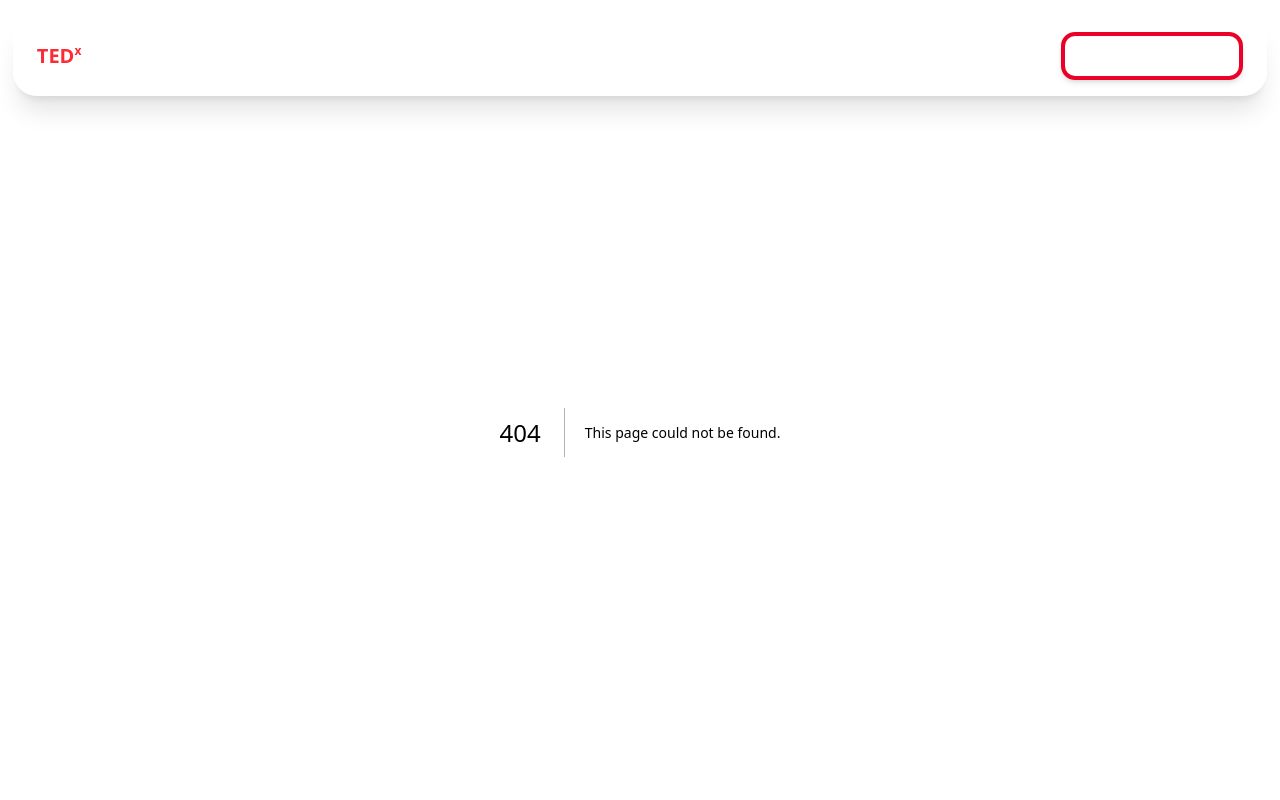
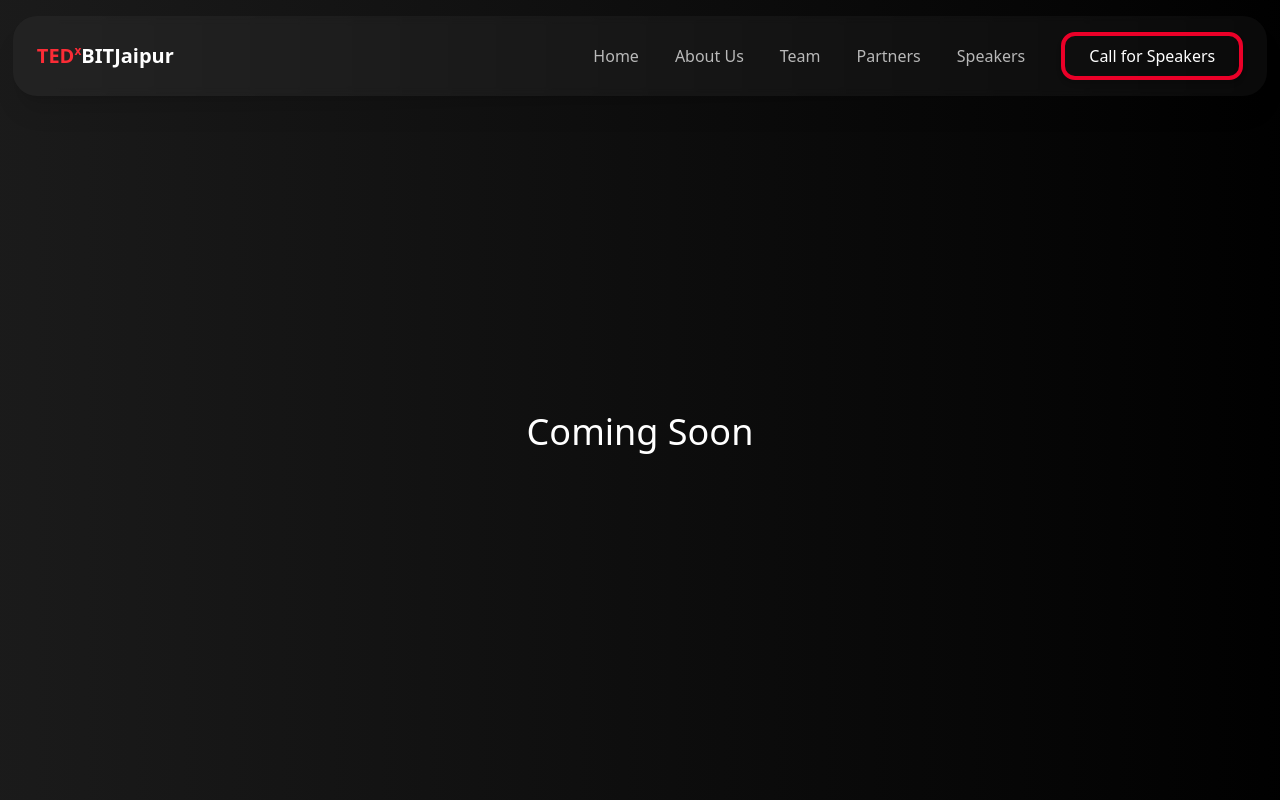
Before and after one commit to vansh-nagar/TEDxWebsite, a Next.js app: page /AboutUs in a window 1280 px wide. Before the commit this address had no page. Shown: the top 800 px of the page. Built offline with nearby package versions, Linux system fonts and the light colour scheme.

Commit message:
feat: remove OurTeam component and integrate its functionality into the main page; update video source and enhance navbar links

```diff
--- /dev/null
+++ b/app/AboutUs/page.jsx
@@ -0,0 +1,12 @@
+import React from "react";
+import CominSoon from "@/components/CominSoon";
+
+const Page = () => {
+  return (
+    <div>
+      <CominSoon />
+    </div>
+  );
+};
+
+export default Page;
--- a/app/OurTeam/OurTeam.jsx
+++ b/app/Ourteam/page.jsx
@@ -2,8 +2,8 @@
 import React, { useState } from "react";
 import { motion, AnimatePresence } from "framer-motion";
 import { FaLinkedin, FaInstagram, FaEnvelope } from "react-icons/fa";
-import Navbar from "../components/navbar"; // adjust if path is different
 import { teamData } from "@/components/data/teamData";
+import VideoSection from "../VideoSection";
 
 // Get unique teams for filters
 const teams = ["All", ...new Set(teamData.map((member) => member.team))];
@@ -22,15 +22,15 @@ const OurTeam = () => {
 
   return (
     <>
-      <Navbar />
-      <section id="team" className="w-full px-6 py-20 bg-black text-white">
+      <VideoSection />
+      <section id="team" className="w-full px-6 py-20  text-white">
         <motion.h2
           initial={{ opacity: 0, y: -50 }}
           animate={{ opacity: 1, y: 0 }}
           transition={{ duration: 1 }}
-          className="text-4xl md:text-5xl font-bold text-center mb-12"
+          className="text-4xl md:text-5xl  text-center mb-12"
         >
-          Our <span className="text-red-500">Team</span>
+          Our - <span className="text-red-500 italic">Team</span>
         </motion.h2>
 
         {/* Filter Buttons */}
@@ -52,21 +52,17 @@ const OurTeam = () => {
 
         {/* Team Cards */}
         <motion.div layout className="max-w-7xl mx-auto">
-          <AnimatePresence mode="wait">
-            {isAll && (
           <div className="flex flex-wrap justify-center gap-8 mb-10">
             {licenseeData.map((member) => (
               <TeamCard key={member.email} member={member} />
             ))}
           </div>
-            )}
 
           <div className="grid grid-cols-1 sm:grid-cols-2 md:grid-cols-3 lg:grid-cols-4 gap-8">
             {otherData.map((member) => (
               <TeamCard key={member.email} member={member} />
             ))}
           </div>
-          </AnimatePresence>
         </motion.div>
       </section>
     </>
--- /dev/null
+++ b/app/Partners/page.jsx
@@ -0,0 +1,12 @@
+import React from "react";
+import CominSoon from "@/components/CominSoon";
+
+const Page = () => {
+  return (
+    <div>
+      <CominSoon />
+    </div>
+  );
+};
+
+export default Page;
--- a/app/VideoSection.jsx
+++ b/app/VideoSection.jsx
@@ -3,7 +3,7 @@ import React from "react";
 
 const VideoSection = () => {
   return (
-    <section className="relative w-full min-h-screen overflow-hidden pt-16">
+    <section className="relative w-full min-h-screen overflow-hidden ">
       {/* Background Video */}
       <video
         className="absolute top-0 left-0 w-full h-full object-contain z-0 bg-black"
@@ -12,7 +12,6 @@ const VideoSection = () => {
         muted
         playsInline
       >
-
         <source src="/US.mp4" type="video/mp4" />
         Your browser does not support the video tag.
       </video>
--- a/app/page.jsx
+++ b/app/page.jsx
@@ -1,4 +1,7 @@
 import AboutUs from "@/components/3dMode";
+import VideoSection from "./VideoSection";
+import OurTeam from "./Ourteam/page";
+
 export default function Home() {
   return (
     <>
--- a/components/3dMode.jsx
+++ b/components/3dMode.jsx
@@ -109,7 +109,7 @@ const AboutUs = () => {
             loop
             playsInline
             className="w-[90vw]  object-cover gradient rounded-3xl shadow-xl backdrop-blur-xs"
-            src="http://res.cloudinary.com/dz12pywzs/video/upload/v1750933086/s7v8n1vywgbsszquz216.mov"
+            src="http://res.cloudinary.com/dz12pywzs/video/upload/v1751637768/znzhifks76yy8bgvgikn.mp4"
           ></video>
         </div>
       </div>
--- /dev/null
+++ b/components/CominSoon.jsx
@@ -0,0 +1,11 @@
+import React from "react";
+
+const CominSoon = () => {
+  return (
+    <div className="h-screen w-full text-white text-4xl flex justify-center items-center">
+      Coming Soon
+    </div>
+  );
+};
+
+export default CominSoon;
--- a/components/data/teamData.js
+++ b/components/data/teamData.js
@@ -1,7 +1,7 @@
 export const teamData = [
   {
     name: "Daksh Gupta",
-    role: "Licensee",
+    role: "Licensee & Organizer ",
     team: "Organizers",
     img: "http://res.cloudinary.com/dz12pywzs/image/upload/v1750763051/ez0lfms6bmpefi9ioj1v.jpg",
     linkedin: "https://www.linkedin.com/in/dg-guptadaksh/",
@@ -10,7 +10,7 @@ export const teamData = [
   },
   {
     name: "Apoorva Singh",
-    role: "Licensee",
+    role: "Co-Licensee & Co-Organizer",
     team: "Organizers",
     img: "http://res.cloudinary.com/dz12pywzs/image/upload/v1750930983/wv2jitiwacbikqentcqz.jpg",
     linkedin: "https://www.linkedin.com/in/apoorva-singh-ab8113292/",
--- a/components/navbar.jsx
+++ b/components/navbar.jsx
@@ -3,8 +3,9 @@ import { useRef } from "react";
 import gsap from "gsap";
 import { useGSAP } from "@gsap/react";
 import DrawSVGPlugin from "gsap/DrawSVGPlugin";
+import React, { useState } from "react";
+import { useRouter } from "next/navigation";
 
-import React, { useState } from "react";
 import {
   RiCloseLargeFill,
   RiMenuLine,
@@ -18,6 +19,8 @@ const Navbar = () => {
 
   gsap.registerPlugin(DrawSVGPlugin);
 
+  const router = useRouter();
+
   const box = useRef(null);
   const pica = useRef(null);
 
@@ -27,12 +30,12 @@ const Navbar = () => {
     const tl = gsap.timeline();
     tl.from(box.current, {
       y: -300,
-      duration: 1.5,
+      duration: 1,
       ease: "back.out",
     });
     tl.to(box.current, {
       width: "98%",
-      duration: 1,
+      duration: 0.6,
       ease: "power4.out",
     });
     tl.to(c(".link"), {
@@ -46,10 +49,18 @@ const Navbar = () => {
   });
 
   const navLinks = [
-    { href: "#home", label: "Home" },
-    { href: "https://www.ted.com/tedx/events/63850", label: "About Us" },
-    { href: "#team", label: "Team" },
-    { href: "#sponsors", label: "Partners" },
+    { href: "#home", label: "Home", link: `${process.env.BASE_URL}/` },
+    {
+      href: "https://www.ted.com/tedx/events/63850",
+      label: "About Us",
+      link: `${process.env.BASE_URL}/AboutUs`,
+    },
+    { href: "#team", label: "Team", link: `${process.env.BASE_URL}/Ourteam` },
+    {
+      href: "#sponsors",
+      label: "Partners",
+      link: `${process.env.BASE_URL}/Partners`,
+    },
     { href: "#footer", label: "Speakers" },
   ];
 
@@ -71,8 +82,7 @@ const Navbar = () => {
             {navLinks.map((link) => (
               <a
                 key={link.href}
-                href={link.href}
-                target="_blank"
+                href={link.link}
                 className="hover:text-red-500 link opacity-0 text-white/70 transition-all duration-100 cursor-pointer"
               >
                 {link.label}
--- a/components/socialProof.jsx
+++ b/components/socialProof.jsx
@@ -83,7 +83,7 @@ const SocialProof = () => {
               alt={t.name}
               className="w-20 h-20 rounded-full object-cover  shadow mb-4"
             />
-            <div className="font-medium underline decoration-wavy decoration-2 decoration-red-600 text-lg text-white mb-0.5">
+            <div className="font-medium  text-lg text-white mb-0.5">
               ✦ {t.name} ✦
             </div>
             <div className="font-medium text-sm text-gray-200 mb-2">
@@ -118,8 +118,8 @@ const SocialProof = () => {
               alt={t.name}
               className="w-20 h-20 rounded-full object-cover  shadow mb-4"
             />
-            <div className=" text-lg text-white mb-0.5 font-medium underline decoration-wavy decoration-2 decoration-red-600 ">
-              {t.name}
+            <div className=" text-lg text-white mb-0.5 font-medium  ">
+              ✦ {t.name} ✦{" "}
             </div>
             <div className="text-sm text-gray-200 mb-2">{t.title}</div>
             {renderStars(t.stars)}
```
Lines whose indentation alone changed are shown as unchanged.
